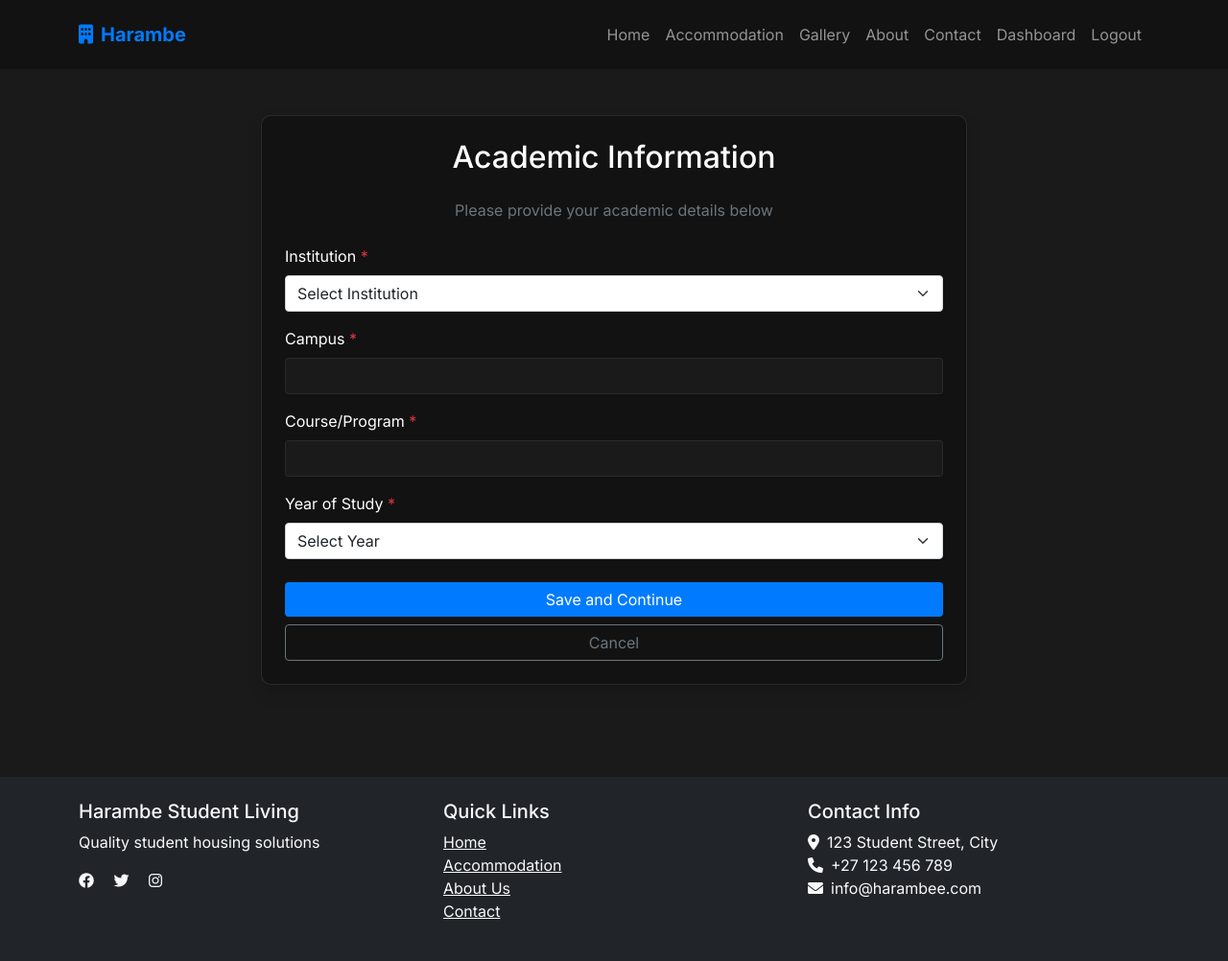
After one commit to harry34704/Harambee_1, a Flask app: page /academic_info in a window 1280 px wide. The commit adds this page. Shown: the whole page at 96% size. Run offline with Flask 3, Linux system fonts and the light colour scheme; a user stored in the database is signed in; data that the repository does not hold is empty.

Commit message:
Assistant checkpoint: Created academic info page with dedicated form
Assistant generated file changes:
- templates/academic_info.html: Create new academic information page
- app.py: Add routes for academic info page, Add routes for academic info page, Update apply route to pass student to template
- templates/apply.html: Remove academic information section from application form
- templates/dashboard/student.html: Add link to academic info from dashboard

---

User prompt:

Page for academic where they select institution, campus, course and year of study

Replit-Commit-Author: Assistant
Replit-Commit-Session-Id: 294e23e2-89fa-4dc4-8d70-c11c893e9f36

```diff
--- a/app.py
+++ b/app.py
@@ -150,7 +150,7 @@ def register_routes(app):
             db.session.commit()
 
             login_user(user)
-            return redirect(url_for("apply")) # Redirect to application form after basic registration
+            return redirect(url_for("academic_info")) # Redirect to academic info page after basic registration
 
         return render_template("auth/register.html")
 
@@ -190,17 +190,62 @@ def register_routes(app):
     def contact():
         return render_template("contact.html")
 
+    @app.route("/academic_info", methods=["GET", "POST"])
+    @login_required
+    def academic_info():
+        from models import Student
+
+        # Get current student's academic info if it exists
+        student = Student.query.filter_by(user_id=current_user.id).first()
+
+        # If the student already has academic info, pre-populate the form
+        if request.method == "GET" and student:
+            return render_template(
+                "academic_info.html",
+                student=student
+            )
+
+        return render_template("academic_info.html")
+
+    @app.route("/save_academic_info", methods=["POST"])
+    @login_required
+    def save_academic_info():
+        from models import Student
+
+        # Get form data
+        institution = request.form.get("institution")
+        if institution == "Other":
+            institution = request.form.get("other_institution")
+        campus = request.form.get("campus")
+        course = request.form.get("course")
+        year_of_study = request.form.get("year_of_study")
+
+        # Update student record
+        student = Student.query.filter_by(user_id=current_user.id).first()
+        student.institution = institution
+        student.campus = campus
+        student.course = course
+        student.year_of_study = year_of_study
+
+        db.session.commit()
+        flash("Academic information saved successfully!", "success")
+        return redirect(url_for("apply"))
+
     @app.route("/apply", methods=["GET", "POST"])
     @login_required
     def apply():
         from models import Accommodation, Student
 
+        # Get current student
+        student = Student.query.filter_by(user_id=current_user.id).first()
+
+        # Check if student has completed academic information
+        if not student.institution or not student.campus or not student.course or not student.year_of_study:
+            flash("Please complete your academic information first", "warning")
+            return redirect(url_for("academic_info"))
+
         if request.method == "POST":
-            # Get form data
-            institution = request.form.get("institution")
-            campus = request.form.get("campus")
-            course = request.form.get("course")
-            year_of_study = request.form.get("year_of_study")
+            # Academic info already saved, no need to collect again
             accommodation_preference = request.form.get("accommodation_preference")
             guardian_name = request.form.get("guardian_name")
             guardian_phone = request.form.get("guardian_phone")
@@ -262,7 +307,8 @@ def register_routes(app):
 
         # Get all available accommodations for the dropdown
         accommodations = Accommodation.query.filter_by(is_available=True).all()
-        return render_template("apply.html", accommodations=accommodations)
+        student = Student.query.filter_by(user_id=current_user.id).first()
+        return render_template("apply.html", accommodations=accommodations, student=student)
 
     @app.route("/admin/applications")
     @login_required
--- /dev/null
+++ b/templates/academic_info.html
@@ -0,0 +1,84 @@
+
+{% extends "base.html" %}
+
+{% block content %}
+<div class="container py-5">
+    <div class="row justify-content-center">
+        <div class="col-md-8">
+            <div class="card shadow">
+                <div class="card-body p-4">
+                    <h2 class="text-center mb-4">Academic Information</h2>
+                    <p class="text-muted text-center mb-4">Please provide your academic details below</p>
+
+                    <form method="POST" action="{{ url_for('save_academic_info') }}">
+                        <div class="mb-3">
+                            <label for="institution" class="form-label">Institution <span class="text-danger">*</span></label>
+                            <select class="form-select" id="institution" name="institution" required>
+                                <option value="">Select Institution</option>
+                                <option value="Highlands College">Highlands College</option>
+                                <option value="University of Cape Town">University of Cape Town</option>
+                                <option value="University of Johannesburg">University of Johannesburg</option>
+                                <option value="University of Pretoria">University of Pretoria</option>
+                                <option value="University of the Witwatersrand">University of the Witwatersrand</option>
+                                <option value="Stellenbosch University">Stellenbosch University</option>
+                                <option value="Other">Other Institution</option>
+                            </select>
+                        </div>
+
+                        <div id="otherInstitutionField" class="mb-3 d-none">
+                            <label for="other_institution" class="form-label">Specify Institution <span class="text-danger">*</span></label>
+                            <input type="text" class="form-control" id="other_institution" name="other_institution">
+                        </div>
+
+                        <div class="mb-3">
+                            <label for="campus" class="form-label">Campus <span class="text-danger">*</span></label>
+                            <input type="text" class="form-control" id="campus" name="campus" required>
+                        </div>
+
+                        <div class="mb-3">
+                            <label for="course" class="form-label">Course/Program <span class="text-danger">*</span></label>
+                            <input type="text" class="form-control" id="course" name="course" required>
+                        </div>
+
+                        <div class="mb-3">
+                            <label for="year_of_study" class="form-label">Year of Study <span class="text-danger">*</span></label>
+                            <select class="form-select" id="year_of_study" name="year_of_study" required>
+                                <option value="">Select Year</option>
+                                <option value="1st Year">1st Year</option>
+                                <option value="2nd Year">2nd Year</option>
+                                <option value="3rd Year">3rd Year</option>
+                                <option value="4th Year">4th Year</option>
+                                <option value="5th Year">5th Year</option>
+                                <option value="Postgraduate">Postgraduate</option>
+                            </select>
+                        </div>
+
+                        <div class="d-grid gap-2 mt-4">
+                            <button type="submit" class="btn btn-primary">Save and Continue</button>
+                            <a href="{{ url_for('dashboard') }}" class="btn btn-outline-secondary">Cancel</a>
+                        </div>
+                    </form>
+                </div>
+            </div>
+        </div>
+    </div>
+</div>
+
+<script>
+    document.addEventListener('DOMContentLoaded', function() {
+        const institutionSelect = document.getElementById('institution');
+        const otherInstitutionField = document.getElementById('otherInstitutionField');
+        const otherInstitutionInput = document.getElementById('other_institution');
+
+        institutionSelect.addEventListener('change', function() {
+            if (this.value === 'Other') {
+                otherInstitutionField.classList.remove('d-none');
+                otherInstitutionInput.setAttribute('required', '');
+            } else {
+                otherInstitutionField.classList.add('d-none');
+                otherInstitutionInput.removeAttribute('required');
+            }
+        });
+    });
+</script>
+{% endblock %}
```
Also changed, not shown: templates/apply.html (+5 -26 lines), templates/dashboard/student.html (+8 -0 lines).
